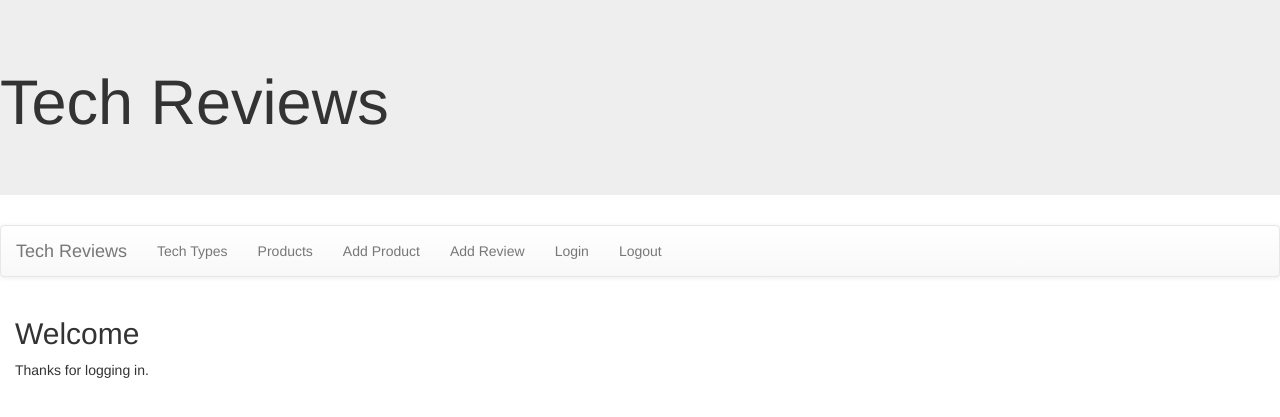
After one commit to ejmcreates/itc172-sp19-techreview, a Django app: page /techreviewapp/loginmessage/ in a window 1280 px wide. The commit adds this page. Shown: the top 417 px of the page. Run offline with Django 3.2, Linux system fonts and the light colour scheme; some libraries are stand-ins or nearby versions.

Commit message:
adds login requirements and authentication

```diff
--- a/techreviewproj/techreviewapp/templates/base.html
+++ b/techreviewproj/techreviewapp/templates/base.html
@@ -20,6 +20,8 @@
     <li><a href="{% url 'products' %}">Products</a></li>
     <li><a href="{% url 'newproduct' %}">Add Product</a></li>
     <li><a href="{% url 'newreview' %}">Add Review</a></li>
+    <li><a href="{% url 'login' %}">Login</a></li>
+    <li><a href="{% url 'logout' %}">Logout</a></li>
 </ul>
 </div> <!-- end container-fluid-->
 </nav> <!-- end navbar-default -->
--- /dev/null
+++ b/techreviewproj/techreviewapp/templates/techreviewapp/loginmessage.html
@@ -0,0 +1,6 @@
+{% extends 'base.html' %}
+{% block content %}
+<h2>Welcome</h2>
+<p>Thanks for logging in.</p>
+
+{% endblock %}
--- /dev/null
+++ b/techreviewproj/techreviewapp/templates/techreviewapp/logoutmessage.html
@@ -0,0 +1,6 @@
+{% extends 'base.html' %}
+{% block content %}
+<h2>Goodbye</h2>
+<p>Thanks for visiting the site.</p>
+
+{% endblock %}
--- a/techreviewproj/techreviewapp/urls.py
+++ b/techreviewproj/techreviewapp/urls.py
@@ -7,5 +7,7 @@ urlpatterns=[
     path('getproducts/', views.getproducts, name='products'),
     path('productdetail/<int:id>', views.productdetails, name='productdetail'),
     path('newProduct/', views.newProduct, name='newproduct'),
-    path('newReview/', views.newReview, name='newreview')
+    path('newReview/', views.newReview, name='newreview'),
+    path('loginmessage/', views.loginmessage, name='loginmessage'),
+    path('logoutmessage/', views.logoutmessage, name='logoutmessage'),
 ]
--- a/techreviewproj/techreviewapp/views.py
+++ b/techreviewproj/techreviewapp/views.py
@@ -1,6 +1,7 @@
 from django.shortcuts import render, get_object_or_404
 from .models import TechType, Product, Review
 from .forms import ProductForm, ReviewForm
+from django.contrib.auth.decorators import login_required
 
 # Create your views here.
 def index (request):
@@ -26,6 +27,7 @@ def productdetails(request, id):
     }
     return render(request, 'techreviewapp/productdetails.html', context=context)
 
+@login_required
 def newProduct(request):
     form=ProductForm
     if request.method=='POST':
@@ -38,6 +40,7 @@ def newProduct(request):
         form=ProductForm()
     return render(request, 'techreviewapp/newproduct.html', {'form':form})
 
+@login_required
 def newReview(request):
     form=ReviewForm
     if request.method=='POST':
@@ -49,3 +52,9 @@ def newReview(request):
     else:
         form=ReviewForm()
     return render(request, 'techreviewapp/newreview.html', {'form':form})
+
+def loginmessage(request):
+    return render(request, 'techreviewapp/loginmessage.html')
+
+def logoutmessage(request):
+    return render(request, 'techreviewapp/logoutmessage.html')
--- a/techreviewproj/techreviewproj/settings.py
+++ b/techreviewproj/techreviewproj/settings.py
@@ -123,3 +123,5 @@ USE_TZ = True
 # https://docs.djangoproject.com/en/2.2/howto/static-files/
 
 STATIC_URL = '/static/'
+LOGIN_REDIRECT_URL='loginmessage'
+LOGOUT_REDIRECT_URL='logoutmessage'
--- a/techreviewproj/techreviewproj/urls.py
+++ b/techreviewproj/techreviewproj/urls.py
@@ -19,4 +19,5 @@ from django.urls import path, include
 urlpatterns = [
     path('admin/', admin.site.urls),
     path('techreviewapp/', include('techreviewapp.urls')),
+    path('accounts/', include('django.contrib.auth.urls')),
 ]
```
Also changed, not shown: techreviewproj/techreviewapp/templates/registration/login.html (added, +10 -0 lines).
